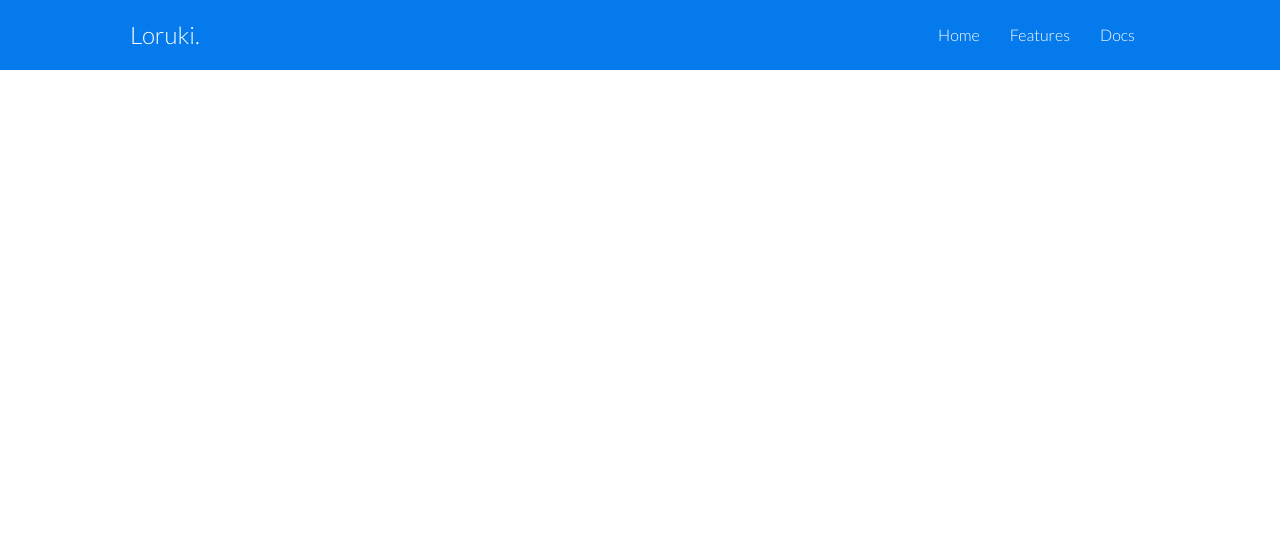
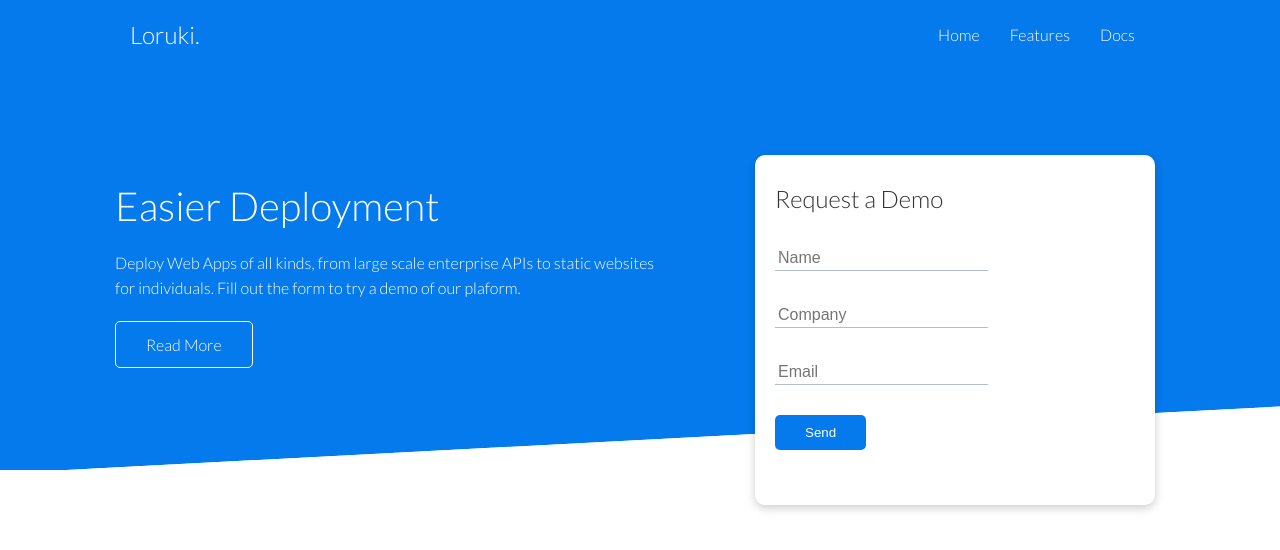
Before and after one commit to PugConDoin/loruki-website, a plain HTML site: page index.html in a window 1280 px wide. Drawn offline with Linux system fonts and the light colour scheme.

Commit message:
Added showcase and form

```diff
--- a/css/style.css
+++ b/css/style.css
@@ -1,4 +1,8 @@
 @import url('https://fonts.googleapis.com/css2?family=Lato:wght@300&display=swap');
+
+:root {
+  --primary-color: #047aed; /* var(--primary-color) */
+}
 
 /* css reset */
 * {
@@ -38,7 +42,7 @@ img {
 }
 
 .navbar {
-  background-color: #047aed;
+  background-color: var(--primary-color);
   color: #fff;
   height: 70px;
 }
@@ -61,11 +65,104 @@ img {
   justify-content: space-between; /* 'flex' is being used as a class to justify content center. Other than when it is nested inside a navbar, then we will use space-betwen which places the elements within the container at the edges of the container and all the available space between */
 }
 
+/* Showcase */
+.showcase {
+  height: 400px;
+  background-color: var(--primary-color);
+  color: #fff;
+  position: relative; /* so we can position things absolute within it */
+}
+
+.showcase h1 {
+  font-size: 40px;
+}
+
+.showcase p {
+  margin: 20px 0;
+}
+
+.showcase .grid {
+  overflow: visible; /* allows the form card to push over edge of the showcase area */
+  grid-template-columns: 55% 45%;
+  gap: 30px;
+}
+
+.showcase-form {
+  position: relative;
+  top: 60px;
+  height: 350px;
+  width: 400px;
+  padding: 40px;
+  z-index: 100;
+  justify-self: flex-end; /* pushes form to right */
+}
+
+.showcase-form .form-control {
+  margin: 30px 0;
+}
+
+.showcase-form input[type='text'],
+.showcase-form input[type='email'] {
+  border: 0;
+  border-bottom: 1px solid #b4becb;
+  max-width: 100%;
+  padding: 3px;
+  font-size: 16px;
+}
+
+.showcase-form input:focus { /* removes focus border when active state */
+  outline: none;
+}
+
+.showcase::before, /* adds a skewed white colored block after and on top of showcase element */
+.showcase::after {
+  content: '';
+  position: absolute;
+  height: 100px;
+  bottom: -70px;
+  right: 0;
+  left: 0;
+  background-color: #fff;
+  transform: skewY(-3deg);
+  -webkit-transform: skewY(-3deg); /* chrome browser supprt */
+  -moz-transform: skewY(-3deg); /* firefox browser supprt */
+  -ms-transform: skewY(-3deg); /* ie browser supprt */
+}
+
+/* Utilities - these will be used all around the website*/
 .container {
   max-width: 1100px; /* this ensures the nav elements (logo and links) do not move to edge of large screens */
   margin: 0 auto;
   overflow: auto; /* we use this to prevent the white space created by 'margin top' of 'h1 logo' */
   padding: 0 40px; /* prevents the nav touching up against edge of screen, even on smaller screens */
+}
+
+.card {
+  background-color: #fff;
+  color: #333;
+  border-radius: 10px;
+  box-shadow: 0 3px 10px rgba(0, 0, 0, 0.2);
+  padding: 20px;
+  margin: 10px;
+}
+
+.btn {
+  display: inline-block;
+  padding: 10px 30px;
+  cursor: pointer;
+  background: var(--primary-color);
+  color: #fff;
+  border: none;
+  border-radius: 5px;
+}
+
+.btn-outline {
+  background-color: transparent;
+  border: 1px #fff solid;
+}
+
+.btn:hover {
+  transform: scale(0.98);
 }
 
 .flex {
@@ -74,3 +171,12 @@ img {
   align-items: center; /* centers the items VERTICALLY in the container */
   height: 100%;
 }
+
+.grid {
+  display: grid; /* enables grid but nothing changes, need grid-template-columns: ;*/
+  grid-template-columns: repeat(2, 1fr); /* gives 2 x columns, each 1 fraction */
+  gap: 20px; /* used to be grid gap, adds a gap between columns */
+  justify-content: center; /* centers horizontally in div */
+  align-items: center; /* centers vertically in div */
+  height: 100%; /* of its container which is 'showcase' which has a height of 400px */
+}
--- a/index.html
+++ b/index.html
@@ -26,5 +26,39 @@
         </ul>
       </nav>
     </div>
+    <!-- Showcase -->
+    <section class="showcase">
+      <div class="container grid">
+        <div class="showcase-text">
+          <h1>Easier Deployment</h1>
+          <p>
+            Deploy Web Apps of all kinds, from large scale enterprise APIs to
+            static websites for individuals. Fill out the form to try a demo of
+            our plaform.
+          </p>
+          <a href="features.html" class="btn btn-outline">Read More</a>
+        </div>
+        <div class="showcase-form card">
+          <h2>Request a Demo</h2>
+          <form>
+            <div class="form-control">
+              <input type="text" name="name" placeholder="Name" required />
+            </div>
+            <div class="form-control">
+              <input
+                type="text"
+                name="company"
+                placeholder="Company"
+                required
+              />
+            </div>
+            <div class="form-control">
+              <input type="email" name="email" placeholder="Email" required />
+            </div>
+            <input class="btn btn-primary" type="submit" value="Send" />
+          </form>
+        </div>
+      </div>
+    </section>
   </body>
 </html>
```
